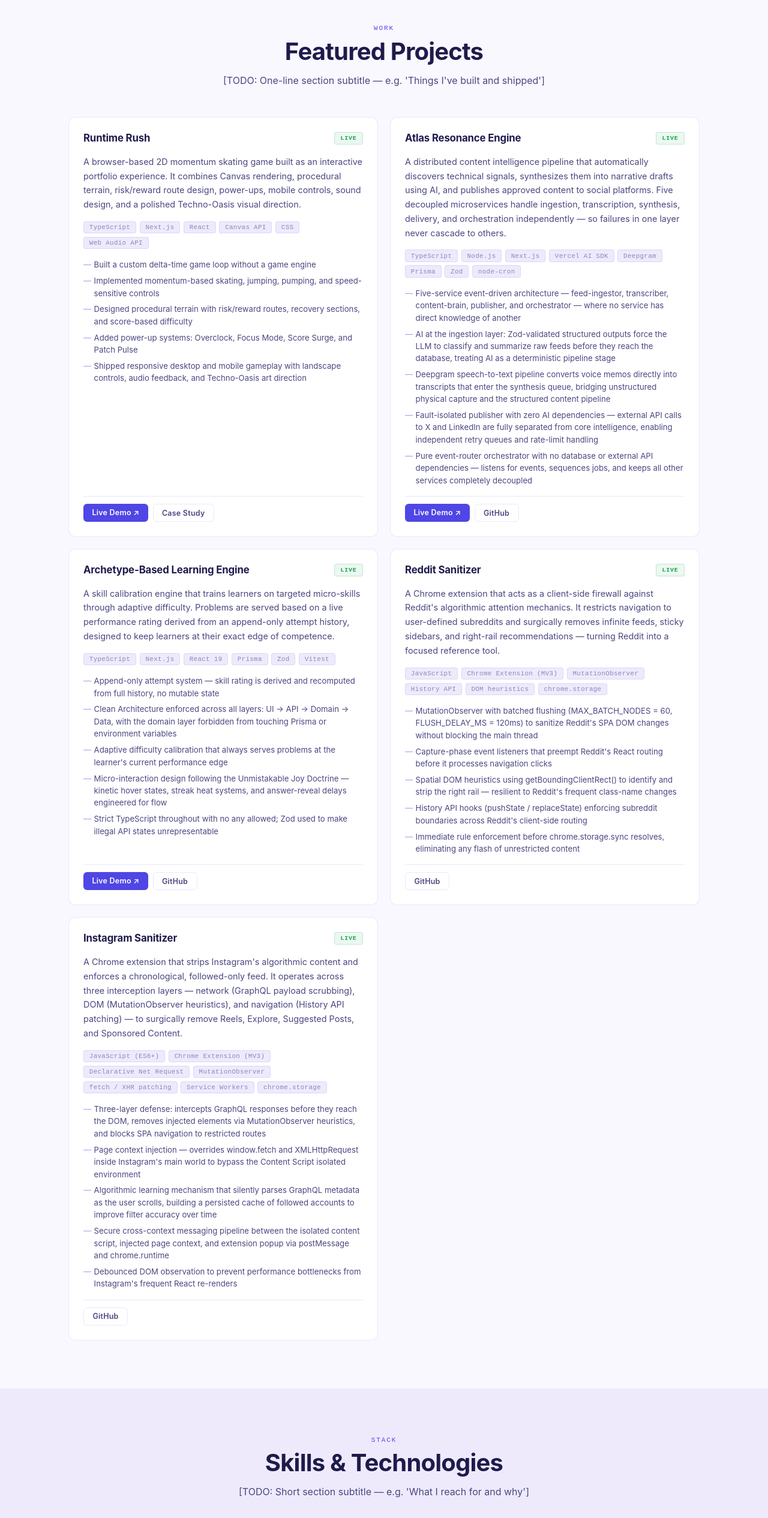
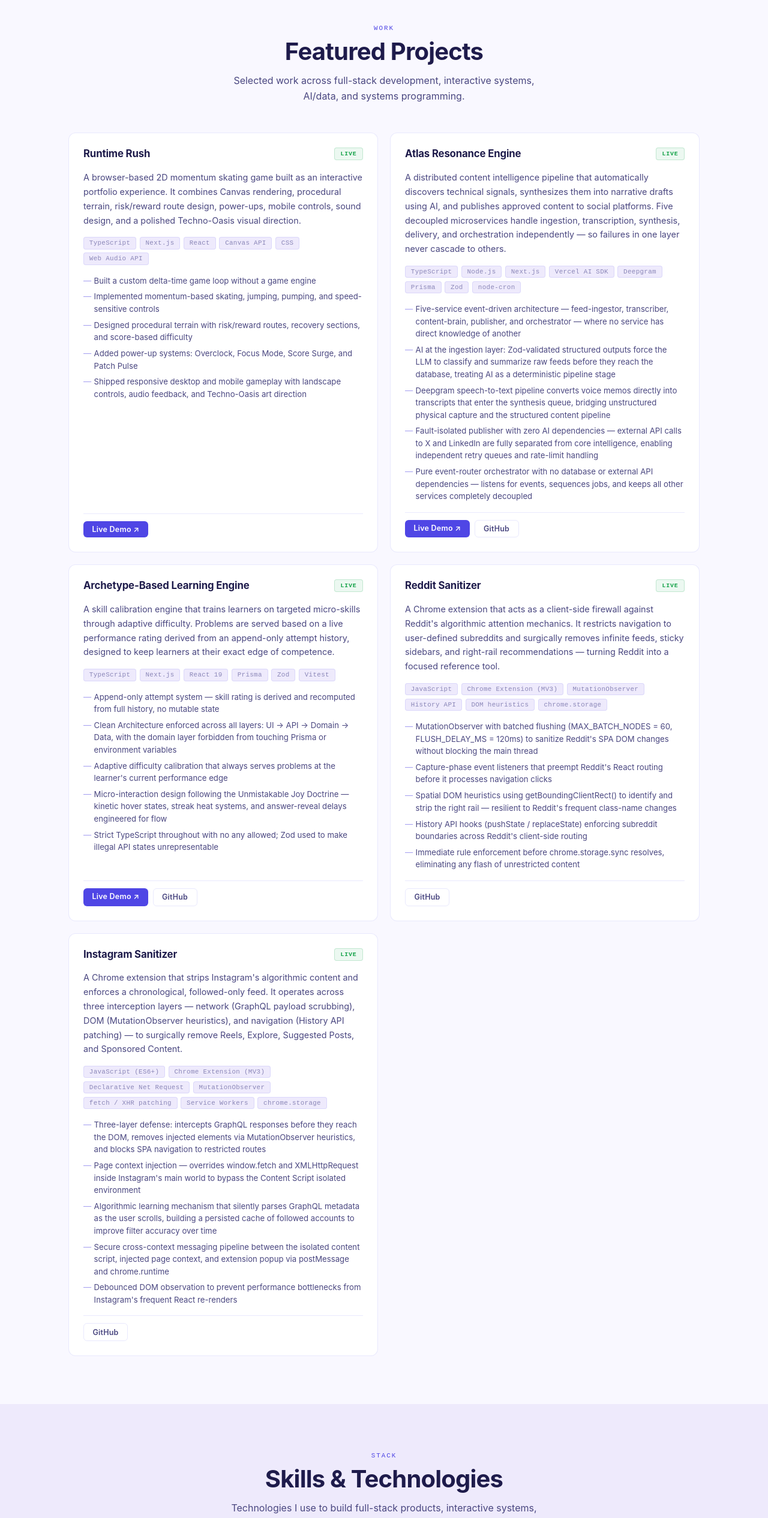
Before and after one commit to FeymanMCSQ/portfolio, a Next.js app: page / in a window 1280 px wide. Shown: the part 840-3371 px from the top of the page at 60% size. Built offline with nearby package versions, Linux system fonts and the light colour scheme.

Commit message:
removed todos

```diff
--- a/src/components/portfolio/ProjectsSection.tsx
+++ b/src/components/portfolio/ProjectsSection.tsx
@@ -10,7 +10,7 @@ export function ProjectsSection() {
         <SectionHeading
           label="Work"
           title="Featured Projects"
-          subtitle="[TODO: One-line section subtitle — e.g. 'Things I've built and shipped']"
+          subtitle="Selected work across full-stack development, interactive systems, AI/data, and systems programming."
         />
         <div className={s.grid}>
           {projects.map((p) => (
--- a/src/components/portfolio/SkillsSection.tsx
+++ b/src/components/portfolio/SkillsSection.tsx
@@ -9,7 +9,7 @@ export function SkillsSection() {
         <SectionHeading
           label="Stack"
           title="Skills & Technologies"
-          subtitle="[TODO: Short section subtitle — e.g. 'What I reach for and why']"
+          subtitle="Technologies I use to build full-stack products, interactive systems, AI/data workflows, and lower-level CS projects."
         />
         <div className={s.grid}>
           {skillCategories.map((cat) => (
--- a/src/content/portfolioContent.ts
+++ b/src/content/portfolioContent.ts
@@ -1,5 +1,4 @@
 // Central content file — all portfolio text lives here.
-// Replace remaining [TODO] items with real content when ready.
 
 export const hero = {
   name: "Safi Ullah",
@@ -46,8 +45,8 @@ export const projects: Project[] = [
       "Shipped responsive desktop and mobile gameplay with landscape controls, audio feedback, and Techno-Oasis art direction",
     ],
     liveUrl: "/play",
-    githubUrl: "#", // TODO: replace with real GitHub URL
-    caseStudyUrl: "#", // TODO: replace with real case study URL
+    githubUrl: null,
+    caseStudyUrl: null,
   },
   {
     id: "atlas",
```
